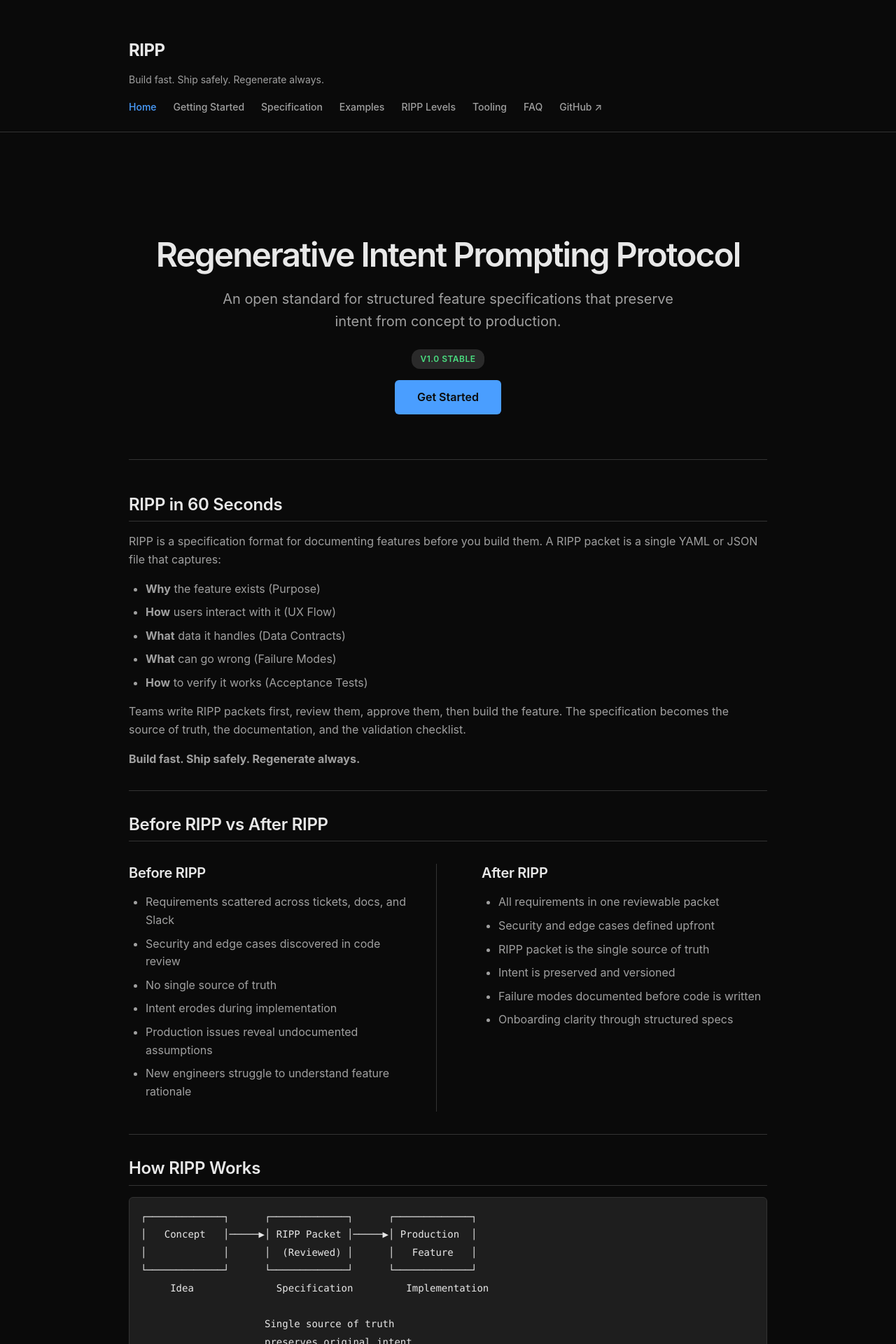
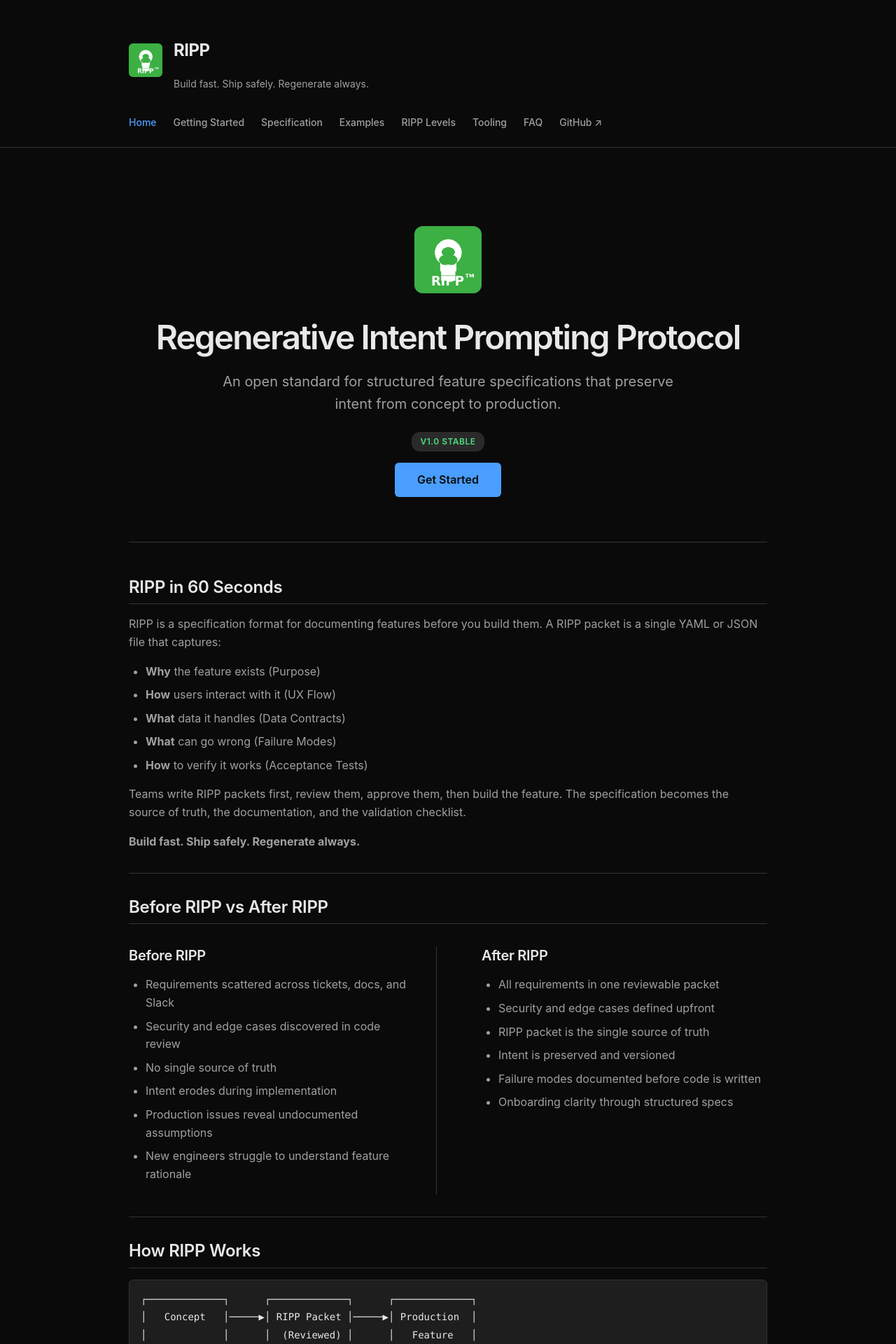
Before and after one commit to Dylan-Natter/ripp-protocol, a Jekyll site: the page built from docs/index.md, in a window 1280 px wide. Shown: the top 1920 px of the page at 70% size. Built offline with Jekyll 4.4.1, drawn with Linux system fonts in a browser that asks for light colours.

Commit message:
Add icon.png to GitHub Pages header, hero, and favicon
Co-authored-by: Dylan-Natter <69005338+Dylan-Natter@users.noreply.github.com>

```diff
--- a/docs/_layouts/default.html
+++ b/docs/_layouts/default.html
@@ -5,14 +5,20 @@
   <meta name="viewport" content="width=device-width, initial-scale=1.0">
   <title>{% if page.title %}{{ page.title }} | {% endif %}{{ site.title }}</title>
   <meta name="description" content="{% if page.description %}{{ page.description }}{% else %}{{ site.description }}{% endif %}">
+  <link rel="icon" type="image/png" href="{{ '/assets/icon.png' | relative_url }}">
   <link rel="stylesheet" href="{{ '/assets/style.css' | relative_url }}">
 </head>
 <body>
   <header class="site-header">
     <div class="container">
       <div class="header-content">
-        <h1 class="site-title"><a href="{{ '/' | relative_url }}">RIPP</a></h1>
-        <p class="site-tagline">Build fast. Ship safely. Regenerate always.</p>
+        <div class="header-branding">
+          <img src="{{ '/assets/icon.png' | relative_url }}" alt="RIPP Logo" class="site-logo">
+          <div class="header-text">
+            <h1 class="site-title"><a href="{{ '/' | relative_url }}">RIPP</a></h1>
+            <p class="site-tagline">Build fast. Ship safely. Regenerate always.</p>
+          </div>
+        </div>
       </div>
       <nav class="site-nav">
         {% for link in site.nav_links %}
--- a/docs/assets/style.css
+++ b/docs/assets/style.css
@@ -48,6 +48,25 @@ body {
 
 .header-content {
   margin-bottom: 16px;
+}
+
+.header-branding {
+  display: flex;
+  align-items: center;
+  gap: 16px;
+}
+
+.site-logo {
+  width: 48px;
+  height: 48px;
+  border-radius: 6px;
+  flex-shrink: 0;
+}
+
+.header-text {
+  display: flex;
+  flex-direction: column;
+  gap: 2px;
 }
 
 .site-title {
@@ -222,6 +241,14 @@ hr {
   margin-bottom: 48px;
 }
 
+.hero-logo {
+  width: 96px;
+  height: 96px;
+  margin: 0 auto 24px;
+  border-radius: 12px;
+  display: block;
+}
+
 .hero h1 {
   font-size: 48px;
   margin-bottom: 16px;
@@ -340,6 +367,21 @@ hr {
     font-size: 18px;
   }
 
+  .hero-logo {
+    width: 72px;
+    height: 72px;
+    margin-bottom: 16px;
+  }
+
+  .site-logo {
+    width: 40px;
+    height: 40px;
+  }
+
+  .header-branding {
+    gap: 12px;
+  }
+
   .comparison {
     grid-template-columns: 1fr;
     gap: 24px;
--- a/docs/index.md
+++ b/docs/index.md
@@ -4,6 +4,7 @@ title: 'RIPP - Regenerative Intent Prompting Protocol'
 ---
 
 <div class="hero">
+  <img src="{{ '/assets/icon.png' | relative_url }}" alt="RIPP Logo" class="hero-logo">
   <h1>Regenerative Intent Prompting Protocol</h1>
   <p>An open standard for structured feature specifications that preserve intent from concept to production.</p>
   <span class="status-badge">v1.0 Stable</span>
```
